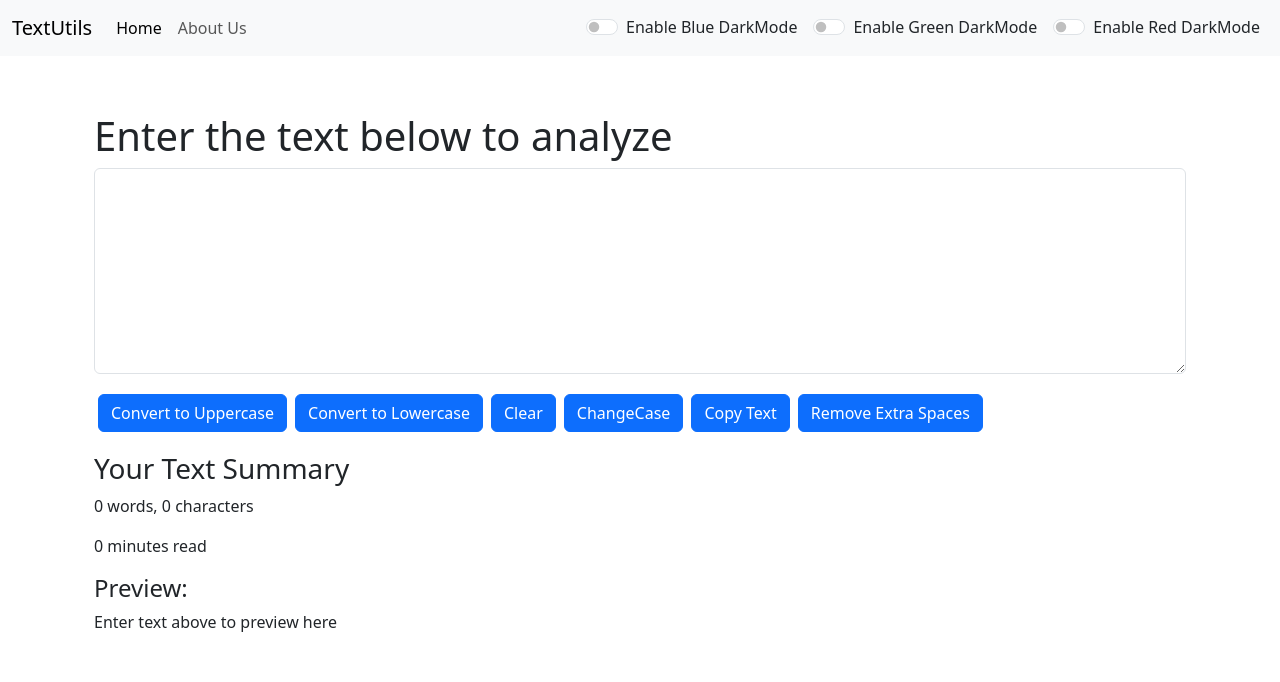
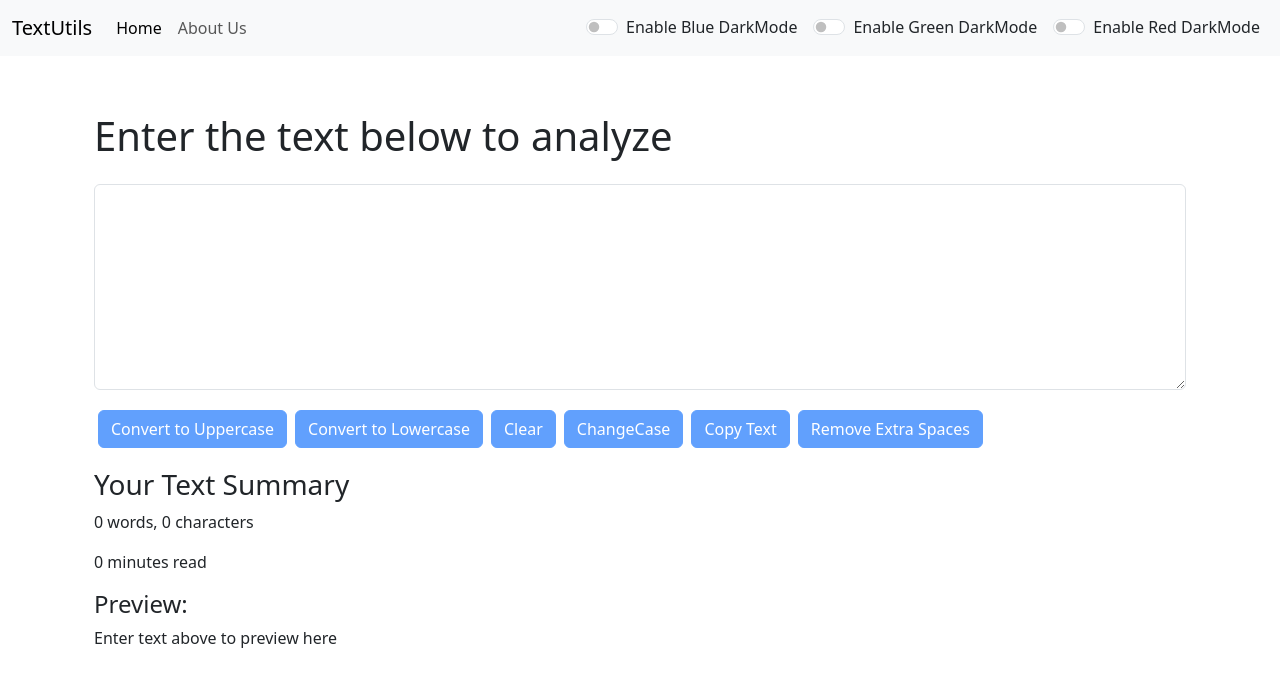
Before and after one commit to SubhamRaj-collab/FirstReactApp, a React (Create React App) app: page / in a window 1280 px wide. Shown: the top 682 px of the page. Built offline with nearby package versions, Linux system fonts and the light colour scheme.

Commit message:
Completed TextUtils App on React

```diff
--- a/public/index.html
+++ b/public/index.html
@@ -24,7 +24,7 @@
       work correctly both with client-side routing and a non-root public URL.
       Learn how to configure a non-root public URL by running `npm run build`.
     -->
-    <title>TextUtils App</title>
+    <title>TextUtils - Word Counter App</title>
 
     <link href="https://cdn.jsdelivr.net/npm/bootstrap@5.3.0-alpha1/dist/css/bootstrap.min.css" rel="stylesheet" integrity="sha384-GLhlTQ8iRABdZLl6O3oVMWSktQOp6b7In1Zl3/Jr59b6EGGoI1aFkw7cmDA6j6gD" crossorigin="anonymous">
 
--- a/src/Components/About.js
+++ b/src/Components/About.js
@@ -46,7 +46,7 @@
 
   return (
     <div className='container' style = {myStyle}>
-        <h2 className='my-5'>About Us</h2>
+        <h2 className='mb-4'>About Us</h2>
         <div className="accordion" id="accordionExample" style = {myStyle}>
             <div className="accordion-item" style = {borderStyle}>
                 <h2 className="accordion-header" id="headingOne">
--- a/src/Components/TextForm.js
+++ b/src/Components/TextForm.js
@@ -30,6 +30,7 @@
         let thisText = document.getElementById("textBox");
         thisText.select();
         navigator.clipboard.writeText(thisText.value);
+        document.getSelection().removeAllRanges();
         props.showAlert("Text Copied", "success");
     }
 
@@ -79,17 +80,17 @@
   return (
     <>
         <div className = "container">
-            <h1>{props.heading}</h1>
+            <h1 className='mb-4'>{props.heading}</h1>
             <div className="mb-3">
                 <textarea className="form-control" id="textBox"
             onChange={handleOnChange} value={text} rows="8" style={{backgroundColor: props.mode==='dark'?'#465579':'white', color:props.mode==='light'?'black':'white'}}></textarea>
             </div>
-            <button className="btn btn-primary mx-1 my-1" onClick={handleUpClick}>Convert to Uppercase</button>
-            <button className="btn btn-primary mx-1 my-1" onClick={handleLoClick}>Convert to Lowercase</button>
-            <button className="btn btn-primary mx-1 my-1" onClick={handleClearClick}>Clear</button>
-            <button className="btn btn-primary mx-1 my-1" onClick={handleCaseChangeClick}>ChangeCase</button>
-            <button className="btn btn-primary mx-1 my-1" onClick={handleCopy}>Copy Text</button>
-            <button className="btn btn-primary mx-1 my-1" onClick={handleExtraSpaces}>Remove Extra Spaces</button>
+            <button disabled = {text.length===0} className="btn btn-primary mx-1 my-1" onClick={handleUpClick}>Convert to Uppercase</button>
+            <button disabled = {text.length===0} className="btn btn-primary mx-1 my-1" onClick={handleLoClick}>Convert to Lowercase</button>
+            <button disabled = {text.length===0} className="btn btn-primary mx-1 my-1" onClick={handleClearClick}>Clear</button>
+            <button disabled = {text.length===0} className="btn btn-primary mx-1 my-1" onClick={handleCaseChangeClick}>ChangeCase</button>
+            <button disabled = {text.length===0} className="btn btn-primary mx-1 my-1" onClick={handleCopy}>Copy Text</button>
+            <button disabled = {text.length===0} className="btn btn-primary mx-1 my-1" onClick={handleExtraSpaces}>Remove Extra Spaces</button>
         </div>
         <div className="container my-3">
             <h3>Your Text Summary</h3>
```
